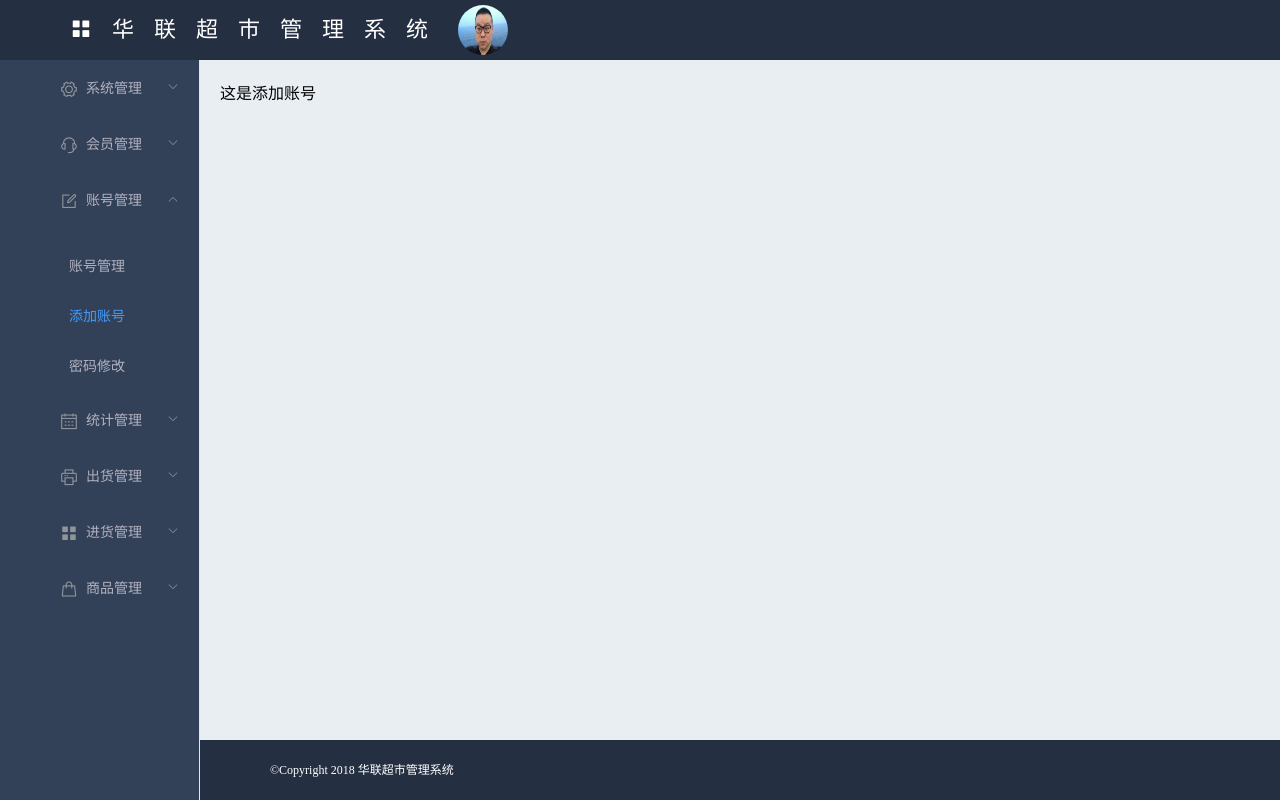
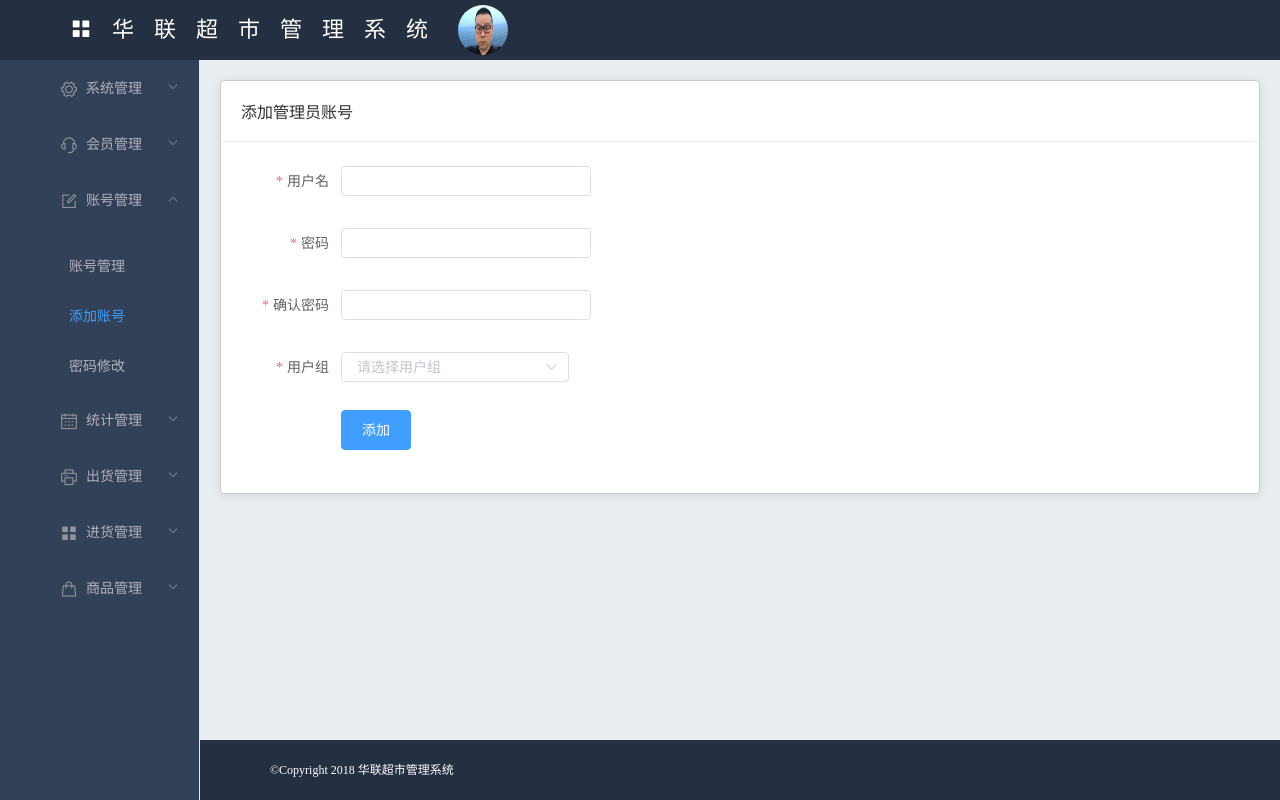
Before and after one commit to boyszhen/supermarketsystem, a Vue app in the folder smms/: page /#/addaccountnum in a window 1280 px wide. Built offline with nearby package versions, Linux system fonts and the light colour scheme.

Commit message:
账号管理

```diff
--- a/smms/src/components/Top/Top.vue
+++ b/smms/src/components/Top/Top.vue
@@ -21,7 +21,7 @@
         data (){
             return {
                 user : {
-                    name : '李寻欢'
+                    name : '小可爱'
                 }
             }
         }
--- a/smms/src/views/AddAccountNum/AddAccountNum.vue
+++ b/smms/src/views/AddAccountNum/AddAccountNum.vue
@@ -1,13 +1,118 @@
 <template>
     <div class="addaccountnum">
-        这是添加账号
+        <el-card class="box-card">
+            <div slot="header" class="clearfix">
+                <span>添加管理员账号</span>
+            </div>
+            <div class="text item">
+                <el-form :model="accountNum" status-icon :rules="rules" ref="accountNum" label-width="100px" class="demo-ruleForm">
+                    <el-form-item label="用户名" prop="user">
+                        <el-input type="password" v-model="accountNum.user" autocomplete="off"></el-input>
+                    </el-form-item>
+                    <el-form-item label="密码" prop="pass">
+                        <el-input type="password" v-model="accountNum.pass" autocomplete="off"></el-input>
+                    </el-form-item>
+                    <el-form-item label="确认密码" prop="checkPass">
+                        <el-input type="password" v-model="accountNum.checkPass"></el-input>
+                    </el-form-item>
+                    <el-form-item label="用户组" prop="group">
+                        <el-select v-model="sizeForm.region" placeholder="请选择用户组">
+                            <el-option label="普通用户" value="group1"></el-option>
+                            <el-option label="高级用户" value="group2"></el-option>
+                        </el-select>
+                    </el-form-item>
+                    <el-form-item>
+                        <el-button type="primary" @click="submitForm('accountNum')">添加</el-button>
+                    </el-form-item>
+                </el-form>
+            </div>
+        </el-card>
     </div>
 </template>
 <script>
     export default {
-
+        data() {
+            var validatePass = (rule, value, callback) => {
+                if (value === '') {
+                    callback(new Error('请输入用户名'));
+                } else {
+                    if (this.accountNum.checkPass !== '') {
+                        this.$refs.accountNum.validateField('checkPass');
+                    }
+                    callback();
+                }
+            };
+            var validatePass2 = (rule, value, callback) => {
+                if (value === '') {
+                    callback(new Error('请再次输入密码'));
+                } else if (value !== this.accountNum.pass) {
+                    callback(new Error('两次输入密码不一致!'));
+                } else {
+                    callback();
+                }
+            };
+            return {
+                accountNum: {
+                    user: '',
+                    pass: '',
+                    group:'',
+                    checkPass:''
+                },
+                rules: {
+                    user: [
+                        { required : true, message : "请输入用户名", trigger: 'blur' },
+                        { min : 3,max: 6, message : "请输入3-6位的用户名", trigger : 'blur' }
+                    ],
+                    pass: [
+                        { required : true, validator: validatePass, trigger: 'blur' }
+                    ],
+                    checkPass: [
+                        { required : true, validator: validatePass2, trigger: 'blur' }
+                    ],
+                    group : [
+                        { required : true, message : "请选择用户组", trigger : 'blur' }
+                    ]
+                },
+                sizeForm : {
+                    group1 : "普通用户",
+                    group2 : "高级用户"
+                }
+            };
+        },
+        methods: {
+            submitForm(formName) {
+                this.$refs[formName].validate((valid) => {
+                    if (valid) {
+                        alert('submit!');
+                    } else {
+                        console.log('error submit!!');
+                        return false;
+                    }
+                });
+            },
+        }
     }
 </script>
 <style lang="less">
-
+    .addaccountnum{
+        .el-card{
+            border: 1px solid #ccc;
+            .el-card__body{
+                .text{
+                    width: 350px;
+                    .el-form{
+                        .el-form-item{
+                            .el-form-item__content{
+                                .el-input{
+                                    .el-input__inner{
+                                        height: 30px;
+                                    }
+                                }
+                            }
+                        }
+                    }
+                }
+            }
+        }
+    }
 </style>
--- a/smms/src/views/PasswordModify/PasswordModify.vue
+++ b/smms/src/views/PasswordModify/PasswordModify.vue
@@ -1,13 +1,105 @@
 <template>
     <div class="passwordmodify">
-        这是修改密码
+        <el-card class="box-card">
+            <div slot="header" class="clearfix">
+                <span>修改密码</span>
+            </div>
+            <div class="text item">
+                <el-form :model="password" status-icon :rules="rules" ref="password" label-width="100px" class="demo-ruleForm">
+                    <el-form-item label="原密码" prop="oldPass">
+                        <el-input type="password" v-model="password.oldPass" autocomplete="off"></el-input>
+                    </el-form-item>
+                    <el-form-item label="新密码" prop="newPass">
+                        <el-input type="password" v-model="password.newPass" autocomplete="off"></el-input>
+                    </el-form-item>
+                    <el-form-item label="确认新密码" prop="againNewPass">
+                        <el-input type="password" v-model="password.againNewPass"></el-input>
+                    </el-form-item>
+                    <el-form-item>
+                        <el-button type="primary" @click="submitForm('password')">修改</el-button>
+                    </el-form-item>
+                </el-form>
+            </div>
+        </el-card>
     </div>
 </template>
 <script>
     export default {
-
+        data() {
+            var validatePass = (rule, value, callback) => {
+                if (value === '') {
+                    callback(new Error('请输入新密码'));
+                } else {
+                    if (this.password.newPass !== '') {
+                        if (this.password.newPass === this.password.oldPass){
+                            callback(new Error('新密码不能和旧密码一致'))
+                        }
+                    }
+                    callback();
+                }
+            };
+            var validatePass2 = (rule, value, callback) => {
+                if (value === '') {
+                    callback(new Error('请再次输入密码'));
+                } else if (value !== this.password.newPass) {
+                    callback(new Error('两次输入密码不一致!'));
+                } else {
+                    callback();
+                }
+            };
+            return {
+                password: {
+                    oldPass: '',
+                    newPass:'',
+                    againNewPass:''
+                },
+                rules: {
+                    oldPass: [
+                        { required : true, message : "请输入原密码", trigger: 'blur' },
+                    ],
+                    newPass: [
+                        { required : true, validator: validatePass, trigger: 'blur' }
+                    ],
+                    againNewPass: [
+                        { required : true, validator: validatePass2, trigger: 'blur' }
+                    ]
+                }
+            };
+        },
+        methods: {
+            submitForm(formName) {
+                this.$refs[formName].validate((valid) => {
+                    if (valid) {
+                        alert('修改成功!');
+                    } else {
+                        console.log('error submit!!');
+                        return false;
+                    }
+                });
+            }
+        }
     }
 </script>
 <style lang="less">
-
+    .passwordmodify{
+        .el-card{
+            border: 1px solid #ccc;
+            .el-card__body{
+                .text{
+                    width: 350px;
+                    .el-form{
+                        .el-form-item{
+                            .el-form-item__content{
+                                .el-input{
+                                    .el-input__inner{
+                                        height: 30px;
+                                    }
+                                }
+                            }
+                        }
+                    }
+                }
+            }
+        }
+    }
 </style>
```
